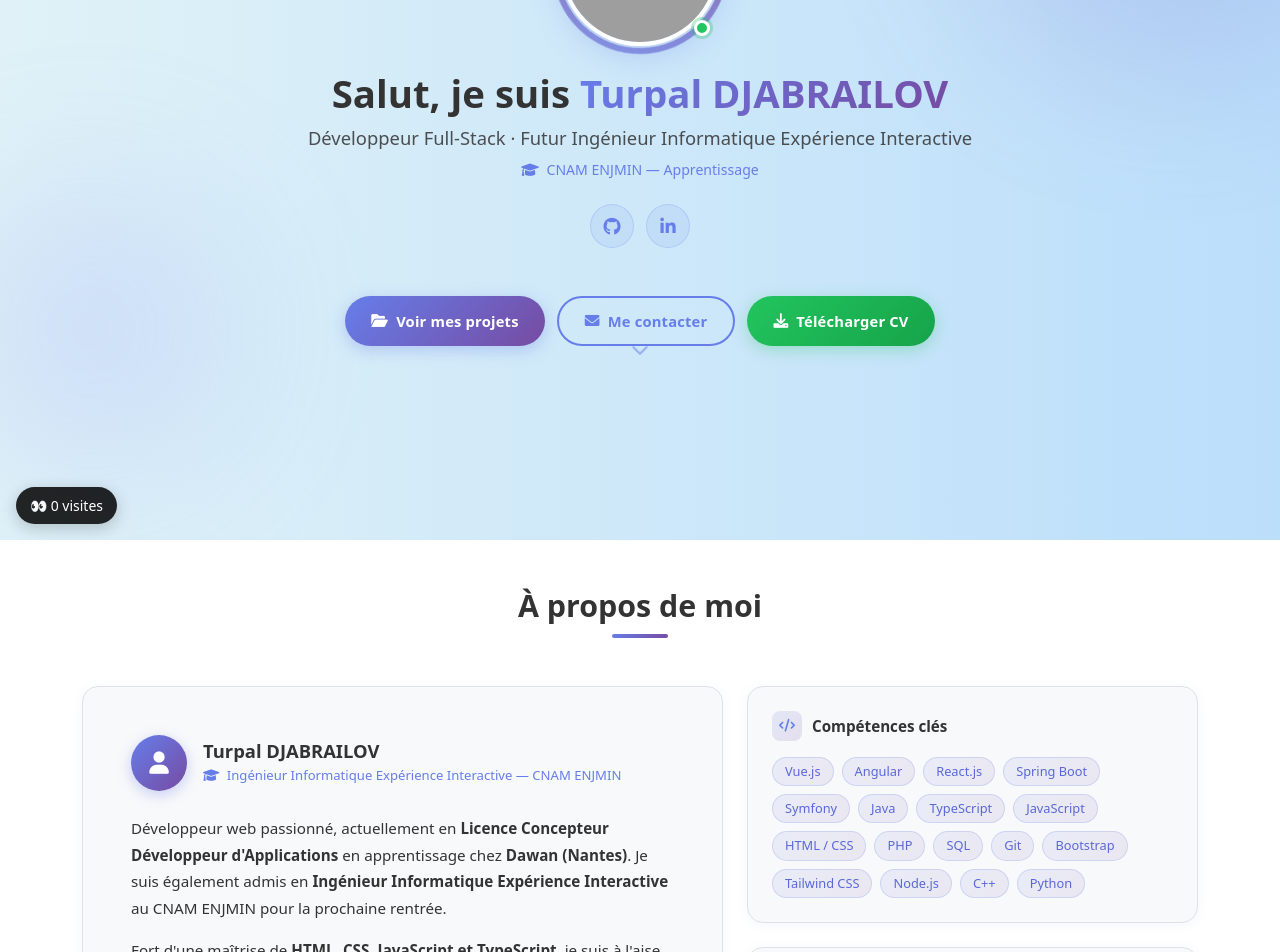
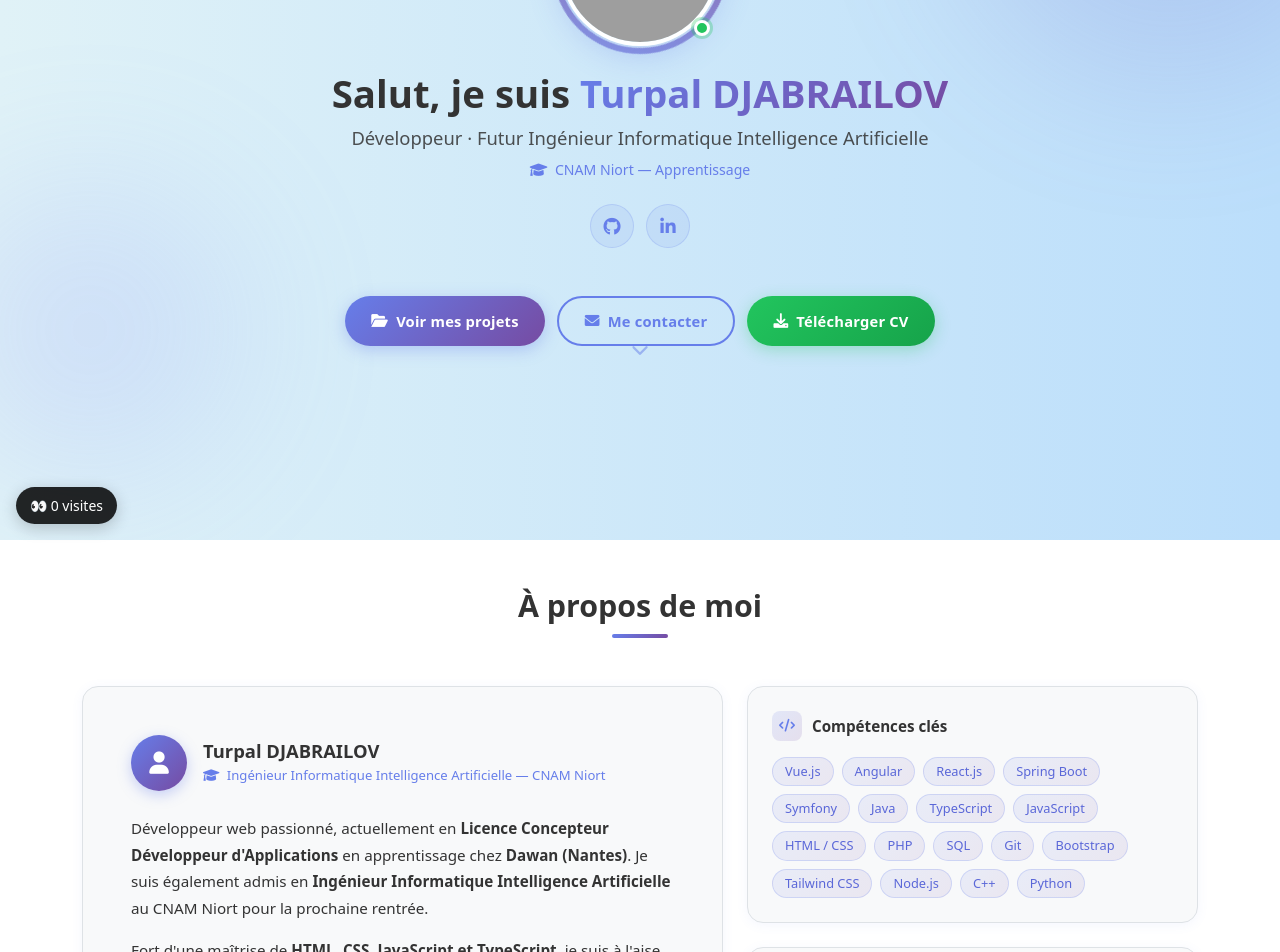
Before and after one commit to Badborz95/Vuejs-portfolio, a Vue app: page / in a window 1280 px wide. Shown: the part 260-1212 px from the top of the page. Built offline with nearby package versions, Linux system fonts and the light colour scheme; no server answers; grey boxes are pictures that could not be loaded.

Commit message:
Mise a jour des informations

```diff
--- a/src/components/AboutSection.vue
+++ b/src/components/AboutSection.vue
@@ -19,7 +19,7 @@
                 <h3 class="profile-name">Turpal DJABRAILOV</h3>
                 <p class="profile-role">
                   <i class="fas fa-graduation-cap me-1"></i>
-                  Ingénieur Informatique Expérience Interactive — CNAM ENJMIN
+                  Ingénieur Informatique Intelligence Artificielle — CNAM Niort
                 </p>
               </div>
             </div>
@@ -27,7 +27,7 @@
               Développeur web passionné,
               actuellement en <strong>Licence Concepteur Développeur d'Applications</strong> en apprentissage
               chez <strong>Dawan (Nantes)</strong>. Je suis également admis en
-              <strong>Ingénieur Informatique Expérience Interactive</strong> au CNAM ENJMIN pour la prochaine rentrée.
+              <strong>Ingénieur Informatique Intelligence Artificielle</strong> au CNAM Niort pour la prochaine rentrée.
             </p>
             <p class="about-text mb-3">
               Fort d'une maîtrise de <strong>HTML, CSS, JavaScript et TypeScript</strong>, je suis à l'aise avec
--- a/src/components/ContactSection.vue
+++ b/src/components/ContactSection.vue
@@ -79,7 +79,7 @@
             <div class="availability-dot"></div>
             <h4 class="availability-title">Disponible en alternance</h4>
             <p class="availability-text">
-              Je recherche activement une alternance pour ma formation d'Ingénieur au CNAM ENJMIN
+              Je recherche activement une alternance pour ma formation d'Ingénieur au CNAM Niort
               à partir de la prochaine rentrée.
             </p>
             <div class="availability-tags">
--- a/src/components/HeroSection.vue
+++ b/src/components/HeroSection.vue
@@ -20,10 +20,10 @@
 
       <!-- Sous-titre -->
       <p class="hero-subtitle mb-2">
-        Développeur Full-Stack · Futur Ingénieur Informatique Expérience Interactive
+        Développeur · Futur Ingénieur Informatique Intelligence Artificielle
       </p>
       <p class="hero-school mb-4">
-        <i class="fas fa-graduation-cap me-1"></i> CNAM ENJMIN — Apprentissage
+        <i class="fas fa-graduation-cap me-1"></i> CNAM Niort — Apprentissage
       </p>
 
       <!-- Réseaux sociaux -->
```
